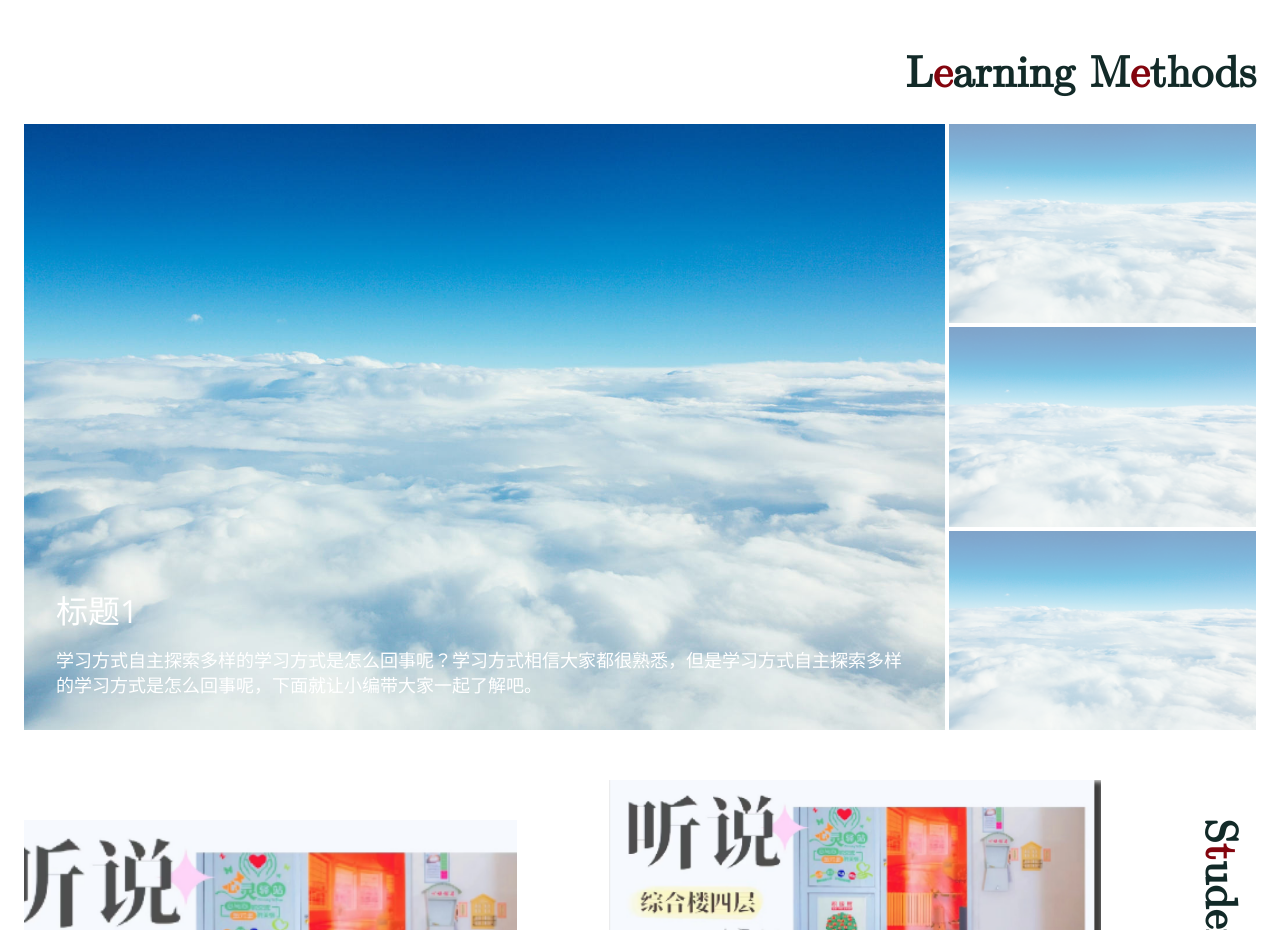
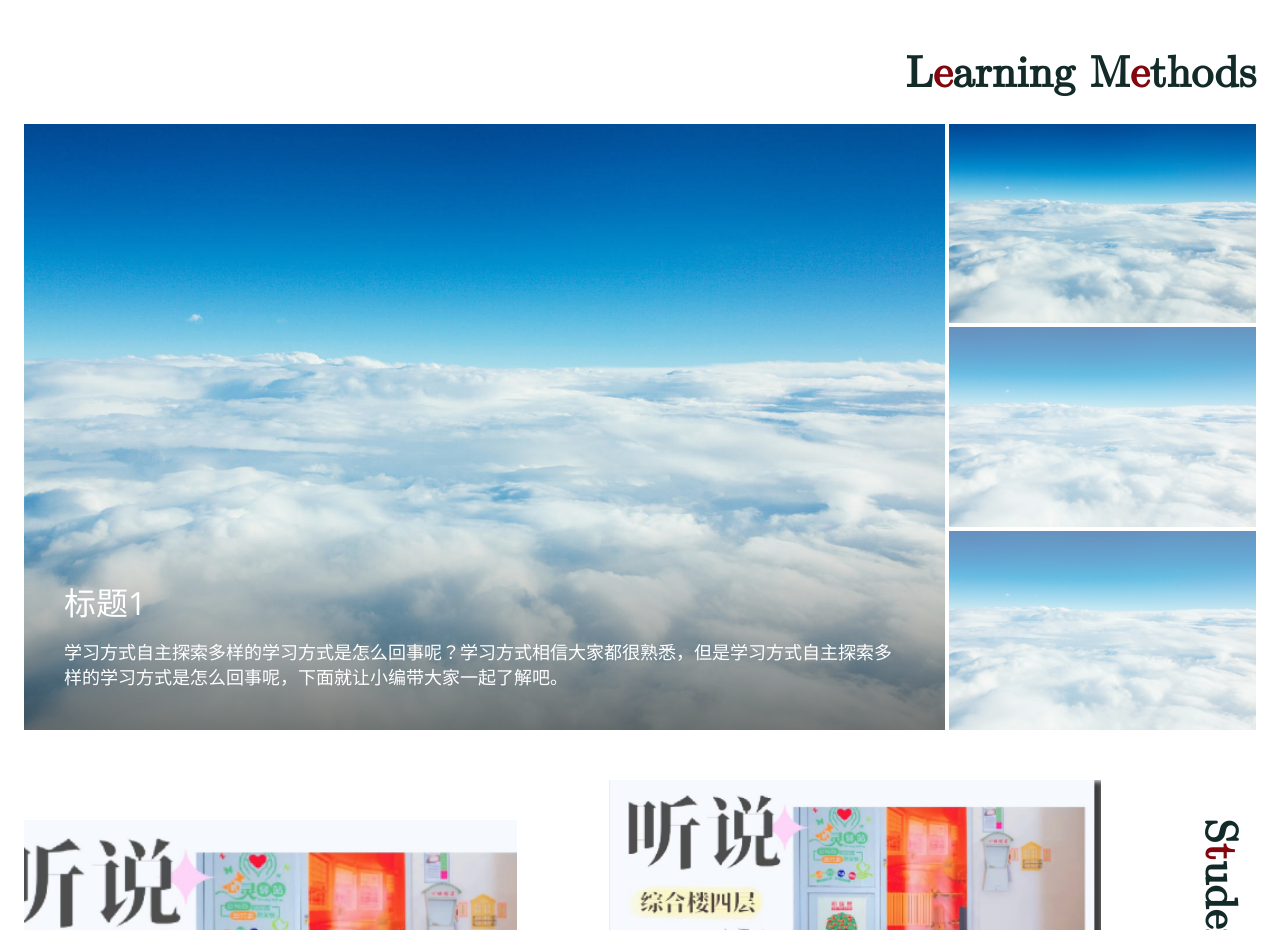
Before and after one commit to BAID-CSClub/baid-website-next, a Vue app: page /en-US/education in a window 1280 px wide. Shown: the part 1860-2790 px from the top of the page. Built offline with nearby package versions, Linux system fonts and the light colour scheme; a web font is replaced by a local one.

Commit message:
Finish Learning Methods

```diff
--- a/src/components/DesktopEducationTeaching/LearningMethod.vue
+++ b/src/components/DesktopEducationTeaching/LearningMethods.vue
@@ -1,31 +1,52 @@
 <template>
   <section class="section">
     <div class="flex justify-end">
-      <NotFancyTitle cn="学习方式" en="Learning Methods" color="red" right></NotFancyTitle>
+      <NotFancyTitle
+        cn="学习方式"
+        en="Learning Methods"
+        color="red"
+        right
+      ></NotFancyTitle>
     </div>
 
-    <!-- 这里的逻辑现在有问题 如何实现点击小图切换大图 -->
     <div class="grid gap-1" style="grid-template-columns: 3fr 1fr">
       <div class="relative">
-        <img :src="methods[0].image" class="w-full h-full object-cover" alt="Bg" />
-        <div class="absolute color-white" style="bottom: 32px; left: 32px; right: 32px">
-          <h3>{{ methods[0]['zh-CN'].title }}</h3>
+        <img
+          :src="methods[current].image"
+          class="w-full h-full object-cover"
+          alt="Bg"
+        />
+        <div
+          class="absolute bottom-0 pa-10 color-white special-bg transition-opacity-300"
+          :class="{ 'op-0': transition }"
+        >
+          <h3>{{ methods[current]['zh-CN'].title }}</h3>
           <p>
-            {{ methods[0]['zh-CN'].content }}
+            {{ methods[current]['zh-CN'].content }}
           </p>
         </div>
       </div>
       <div class="grid gap-1">
-        <div v-for="method in methods" :key="method">
-          <img :src="method.image"
-            class="w-full h-full object-cover block opacity-50 hover-opacity-100 hover-scale-105% transition-all"
-            alt="Bg" />
+        <div v-for="(method, index) in methods" :key="method">
+          <img
+            :src="method.image"
+            class="w-full h-full object-cover block opacity-60 transition-all"
+            :class="{
+              '!opacity-100': current === index,
+              'hover:opacity-100 active:brightness-90':
+                current !== index && !transition
+            }"
+            v-on:click="change(index)"
+            alt="Bg"
+          />
         </div>
       </div>
     </div>
   </section>
 </template>
 <script setup>
+import { ref } from 'vue'
+
 import homeBg1 from '../../assets/images/homeBg1.jpg?webp'
 import NotFancyTitle from '../NotFancyTitle.vue'
 
@@ -70,6 +91,23 @@ const methods = [
     }
   }
 ]
+
+const current = ref(0)
+const transition = ref(false)
+
+function change (index) {
+  if (index === current.value || transition.value) return
+  transition.value = true
+  setTimeout(() => {
+    current.value = index
+    setTimeout(() => {
+      transition.value = false
+    }, 150)
+  }, 300)
+}
 </script>
 <style scoped>
+.special-bg {
+  background: linear-gradient(rgba(0, 0, 0, 0), rgba(0, 0, 0, 0.5));
+}
 </style>
--- a/src/views/desktop/EducationTeaching.vue
+++ b/src/views/desktop/EducationTeaching.vue
@@ -6,7 +6,7 @@
       </h1>
     </CarouselHorizontal>
     <CurriculumsIntroduction />
-    <LearningMethod />
+    <LearningMethods />
     <StudentGuidence />
     <WonderfulMoment />
   </div>
@@ -17,7 +17,7 @@ import homeBg2 from '../../assets/images/homeBg2.jpg?webp'
 import CarouselHorizontal from '../../components/CarouselHorizontal.vue'
 
 import CurriculumsIntroduction from '../../components/DesktopEducationTeaching/CurriculumsIntroduction.vue'
-import LearningMethod from '../../components/DesktopEducationTeaching/LearningMethod.vue'
+import LearningMethods from '../../components/DesktopEducationTeaching/LearningMethods.vue'
 import StudentGuidence from '../../components/DesktopEducationTeaching/StudentGuidence.vue'
 import WonderfulMoment from '../../components/DesktopEducationTeaching/WonderfulMoment.vue'
 </script>
```
